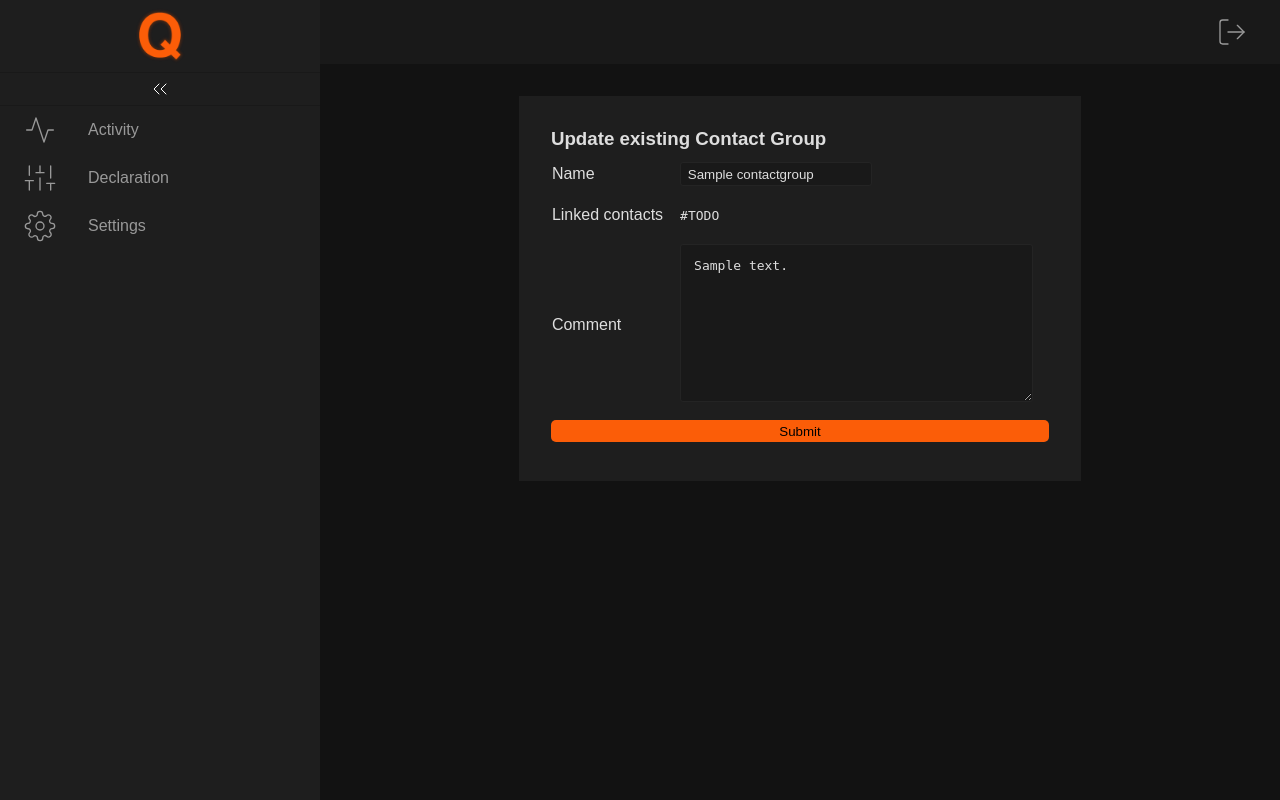
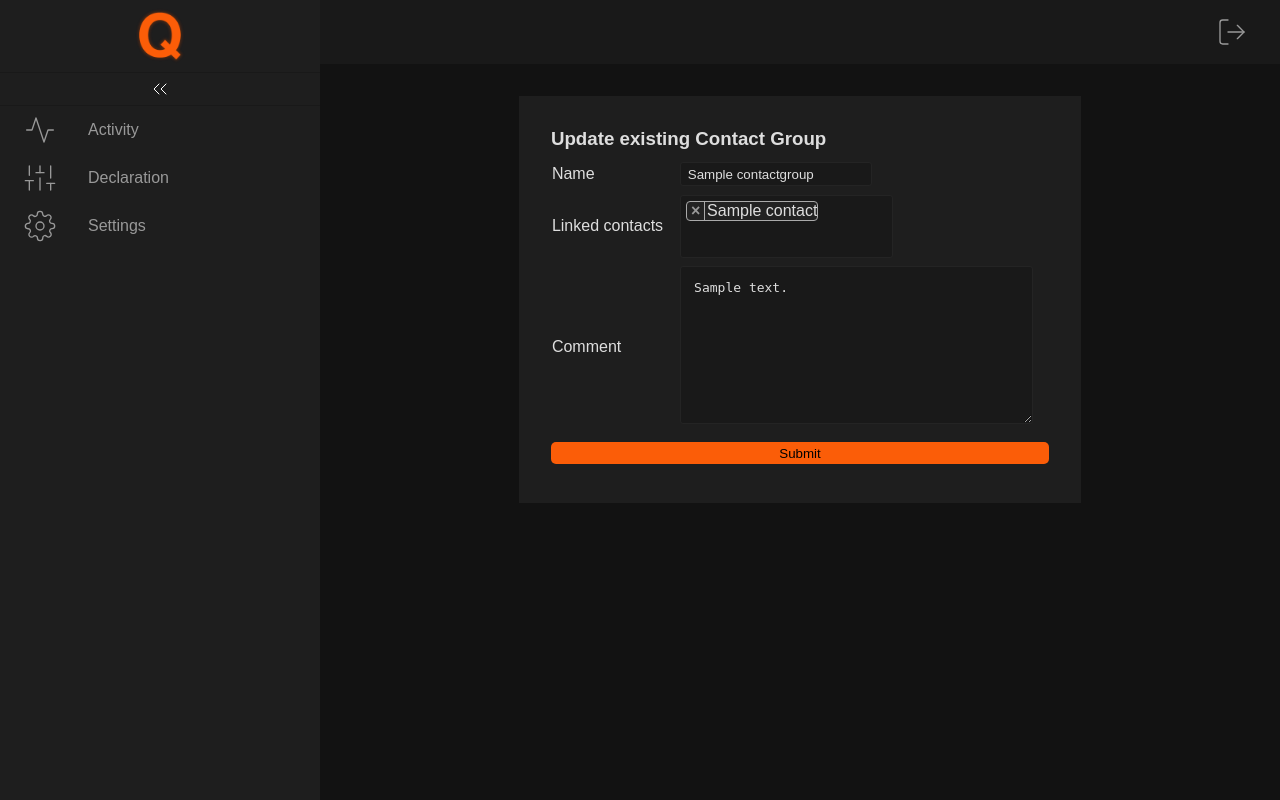
Before and after one commit to monitoring-agency/Q, a Django app: page /declaration/contactgroup/update/1 in a window 1280 px wide. Run offline with Django 3.2, Linux system fonts and the light colour scheme; a user stored in the database is signed in; tables that the repository leaves empty hold one stand-in row (values such as "Sample post"); some libraries are stand-ins or nearby versions; grey boxes are pictures that could not be loaded.

Commit message:
Added multiselect for contactgroup

```diff
--- a/q_web/frontend/urls.py
+++ b/q_web/frontend/urls.py
@@ -124,9 +124,15 @@ def contact_group_callback():
     }
 
 
+def correct_contact_group(params, model_class, sid=""):
+    if "linked_contacts" not in params:
+        params["linked_contacts"] = ""
+
+
 generate_url_paths(
     api.views.ContactGroupView, models.ContactGroup,
-    [contact_group_callback]
+    [contact_group_callback],
+    [correct_contact_group]
 )
 
 
--- a/q_web/static/css/q_web.css
+++ b/q_web/static/css/q_web.css
@@ -58,7 +58,7 @@ body {
     margin-left: 5em;
 }
 
-button,
+.button,
 .buttonLink {
     color: black;
     text-decoration: none;
@@ -82,7 +82,7 @@ button:hover,
 
 ::-moz-focus-inner {border:0;}
 
-select {
+.select {
     background-color: var(--level-1);
     border: 1px solid var(--level-5);
     color: var(--text);
@@ -595,8 +648,12 @@ Declaration Declaration
     transition: background-color ease-in-out 250ms, border ease-in-out 250ms;
 }
 
-.declarationBox button {
+.declarationBox .button {
     margin: 0.5em 0 0.5em 0;
+}
+
+.multiselect {
+    width: 16em;
 }
 
 .declarationBox input:hover,
--- a/q_web/templates/declaration/contactgroup/create_or_update.html
+++ b/q_web/templates/declaration/contactgroup/create_or_update.html
@@ -23,7 +23,15 @@
                         <label for="linked_contacts">Linked contacts</label>
                     </td>
                     <td>
-                        <pre>#TODO</pre>
+                        <select id="linked_contacts" class="multiselect" name="linked_contacts" multiple="multiple">
+                        {% for ct in contacts %}
+                        {% if existing and ct.id in existing.linked_contacts %}
+                            <option value="{{ ct.id }}" selected>{{ ct.name }}</option>
+                        {% else %}
+                            <option value="{{ ct.id }}">{{ ct.name }}</option>
+                        {% endif %}
+                        {% endfor %}
+                        </select>
                     </td>
                 </tr>
                 <tr>
@@ -35,7 +43,7 @@
                     </td>
                 </tr>
             </table>
-            <button>Submit</button>
+            <button class="button">Submit</button>
         </div>
     </form>
 </div>
--- a/q_web/templates/declaration/contactgroup/index.html
+++ b/q_web/templates/declaration/contactgroup/index.html
@@ -28,7 +28,7 @@
                 <td class="normalCell">
                     <form method="POST" action="/declaration/contactgroup/delete/{{ item.id }}">
                         {% csrf_token %}
-                        <button class="colorless"><img src="{% static 'img/delete.svg' %}" alt="Delete"></button>
+                        <button class="colorless button"><img src="{% static 'img/delete.svg' %}" alt="Delete"></button>
                     </form>
                 </td>
             </tr>
```
Also changed, not shown: other parts of q_web/static/css/q_web.css (+56 -3 lines).
